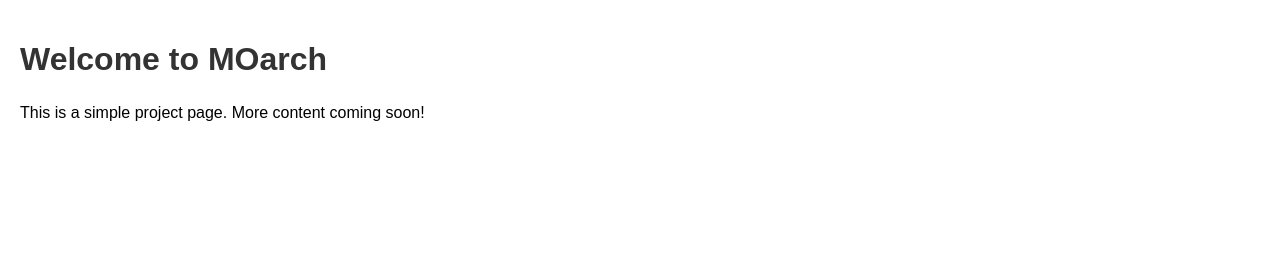
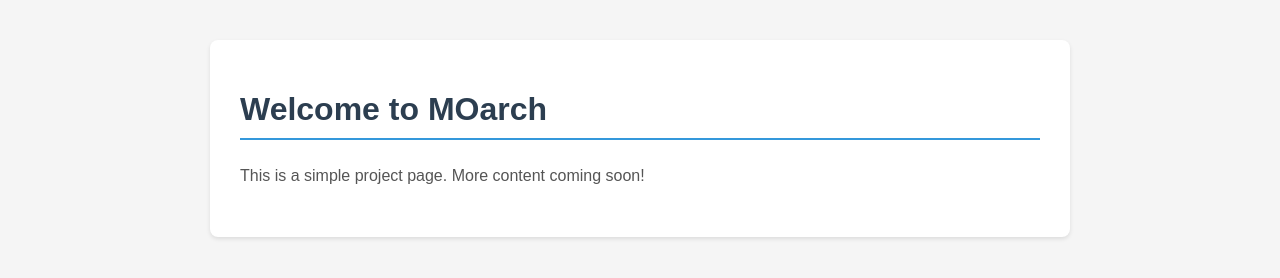
Before and after one commit to mrWlyapa/MOarch, a plain HTML site: page index.html in a window 1280 px wide. Drawn offline with Linux system fonts and the light colour scheme.

Commit message:
Update HTML with enhanced CSS

```diff
--- a/index.html
+++ b/index.html
@@ -8,18 +8,32 @@
         body {
             font-family: Arial, sans-serif;
             margin: 0;
-            padding: 20px;
+            padding: 40px;
+            background-color: #f5f5f5;
+        }
+        .container {
+            max-width: 800px;
+            margin: 0 auto;
+            background-color: white;
+            padding: 30px;
+            border-radius: 8px;
+            box-shadow: 0 2px 4px rgba(0,0,0,0.1);
         }
         h1 {
-            color: #333;
+            color: #2c3e50;
+            border-bottom: 2px solid #3498db;
+            padding-bottom: 10px;
         }
         p {
-            line-height: 1.6;
+            line-height: 1.8;
+            color: #555;
         }
     </style>
 </head>
 <body>
-    <h1>Welcome to MOarch</h1>
-    <p>This is a simple project page. More content coming soon!</p>
+    <div class="container">
+        <h1>Welcome to MOarch</h1>
+        <p>This is a simple project page. More content coming soon!</p>
+    </div>
 </body>
 </html>
```
